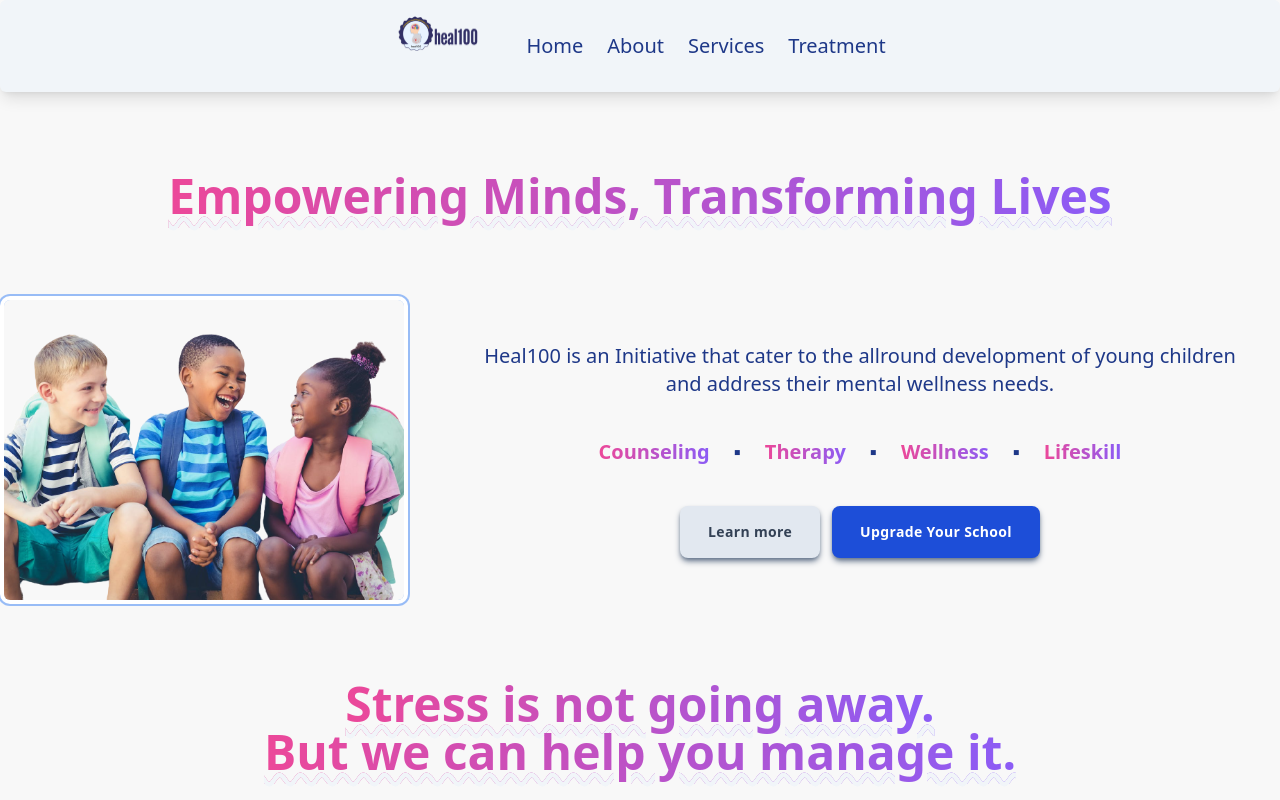
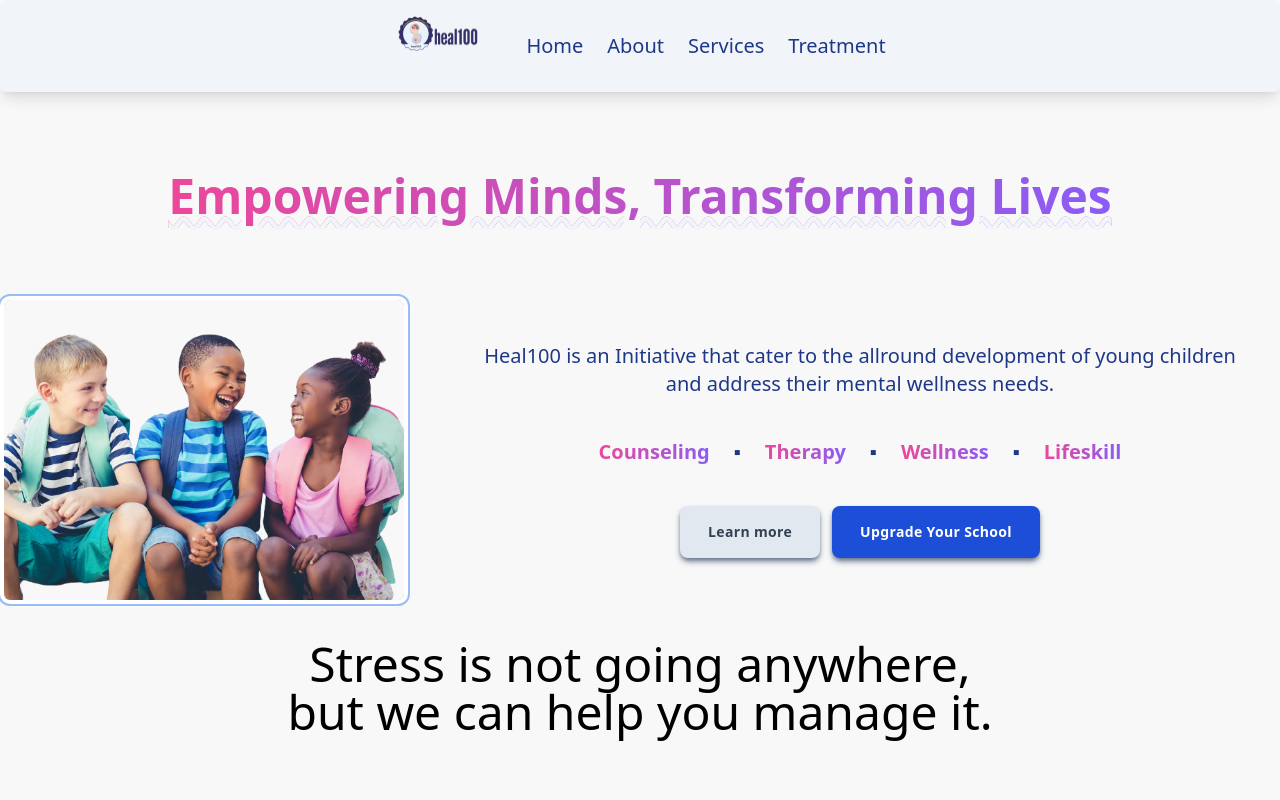
Before and after one commit to warlockM/test, a Next.js app in the folder design/: page / in a window 1280 px wide. Shown: the top 800 px of the page. Built offline with nearby package versions, Linux system fonts and the light colour scheme; no server answers.

Commit message:
Heading fixed

```diff
--- a/design/pages/components/stats.js
+++ b/design/pages/components/stats.js
@@ -2,7 +2,8 @@ import Image from "next/image";
 export default function Stats(props){
     return (
       <div class="bg-slate-200 h-{200} shadow-md p-5 rounded-md flex flex-wrap place-content-center">
-        <h1 class="text-3xl text-center font-extrabold p-4 bg-clip-text text-transparent bg-gradient-to-r from-pink-500 to-violet-500">{props.stat}</h1>
+        <h1 class="text-3xl text-center font-extrabold p-4 bg-clip-text text-transparent
+        bg-gradient-to-r from-pink-500 to-violet-500">{props.stat}</h1>
         <p class="text-xl p-4 font-bold">{props.text}</p>
         <Image src={props.img} alt={props.alt} width={200} height={100}/>
       </div>
--- a/design/pages/index.js
+++ b/design/pages/index.js
@@ -77,18 +77,12 @@ export default function Home() {
           </div>
         </div>
       </div>
-      <div
-        class="text-5xl font-bold m-20 text-center
-      letter-spacing: -0.05em underline decoration-wavy decoration-slate-100"
-      >
-        <span class="bg-clip-text text-transparent bg-gradient-to-r from-pink-500 to-violet-500">
-          Stress is not going away.{" "}
+
+        <h1 class="text-5xl text-center mt-10 mb-20">
+        Stress is not going anywhere,<span class="block">
+          but we can help you manage it.
         </span>
-        <span class="block"></span>
-        <span class="bg-clip-text text-transparent bg-gradient-to-r from-pink-500 to-violet-500">
-          But we can help you manage it.
-        </span>
-      </div>
+      </h1>
       <div class="flex flex-wrap space-x-8 place-content-center m-10">
         <div class="p-4">
           <Stats stat="500+" text="Happy Clients" img="/logo.png"/>
```
